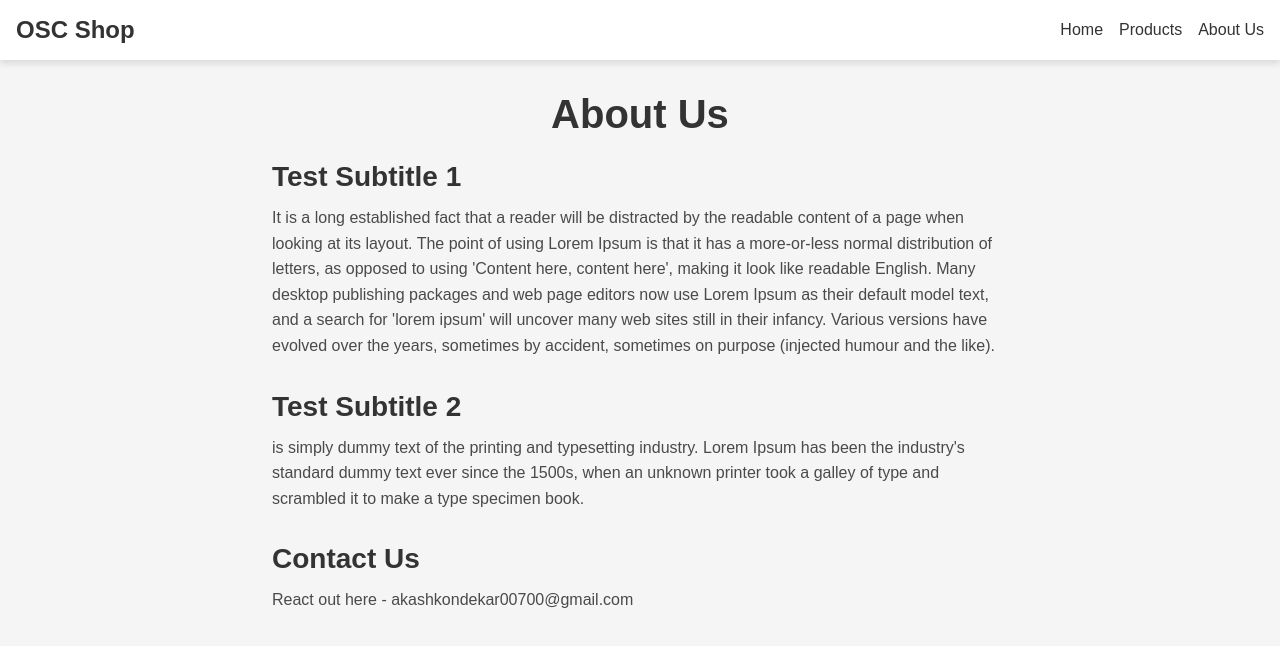
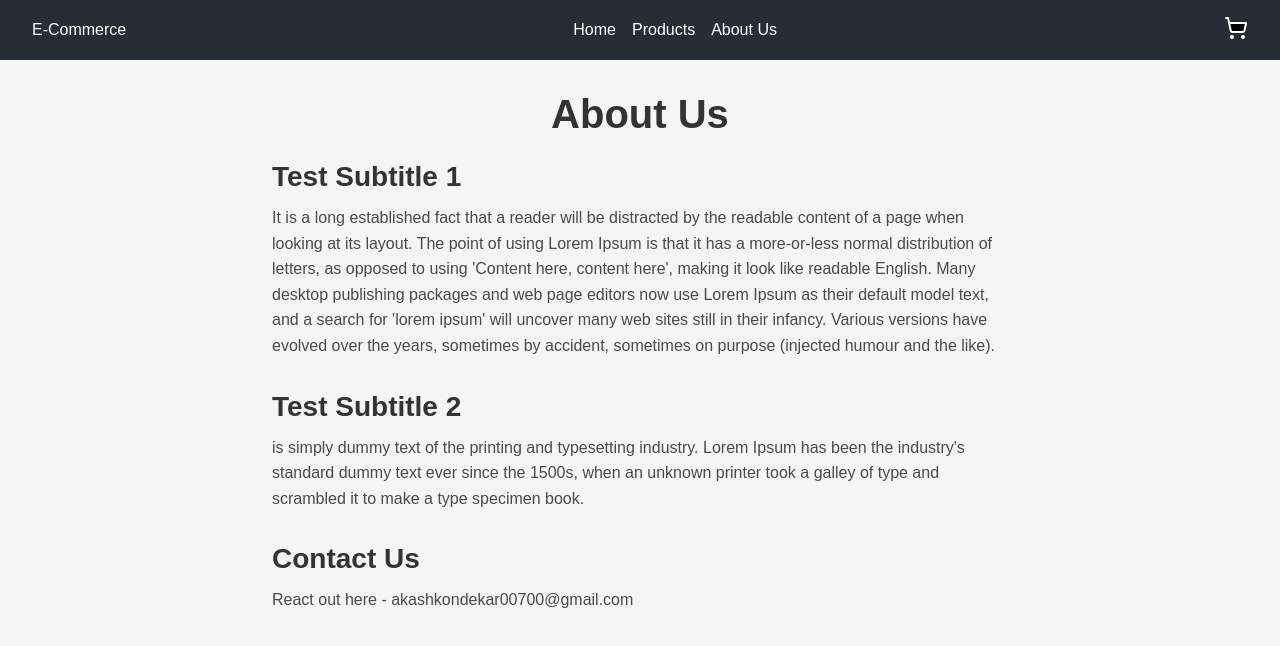
Before and after one commit to akashashokkondekar/e-commerce, a React (Vite) app in the folder e-commerce/react-based-e-commerce-website/: page /aboutus in a window 1280 px wide. Shown: the top 646 px of the page. Built offline with nearby package versions, Linux system fonts and the light colour scheme.

Commit message:
Fixed: 1) Updated App name. 2) Improved Navbar UI and Linked Minibasket component to it.

```diff
--- a/e-commerce/react-based-e-commerce-website/src/components/NavBar.tsx
+++ b/e-commerce/react-based-e-commerce-website/src/components/NavBar.tsx
@@ -1,15 +1,32 @@
+import React, { useState } from 'react';
 import { Link } from 'react-router-dom';
+import MiniBasket from './MiniBasket';
+import { ShoppingCart } from 'lucide-react';
 import styles from './../css/NavBar.module.css';
+import { useSelector } from 'react-redux';
+import { RootState } from '../app/store';
 
-const NavBar = () => (
-  <nav className={styles.navbar}>
-    <div className={styles.logo}>OSC Shop</div>
-    <div className={styles.links}>
-      <Link to="/">Home</Link>
-      <Link to="/products">Products</Link>
-      <Link to="/aboutus">About Us</Link>
-    </div>
-  </nav>
-);
+const NavBar = () => {
+  const [isBasketOpen, setBasketOpen] = useState(false);
+  const basketItems = useSelector((state: RootState) => state.basket.items);
+
+  return (
+    <nav className={styles.navbar}>
+      <div className={styles.logo}>
+        <Link to="/">E-Commerce</Link>
+      </div>
+      <ul className={styles.navLinks}>
+        <li><Link to="/">Home</Link></li>
+        <li><Link to="/products">Products</Link></li>
+        <li><Link to="/aboutus">About Us</Link></li>
+      </ul>
+      <div className={styles.basketIcon} onClick={() => setBasketOpen(!isBasketOpen)}>
+        <ShoppingCart size={24} fill={(basketItems.length === 0) ? "" : "white"}/>
+      </div>
+
+      {isBasketOpen && <MiniBasket />}
+    </nav>
+  );
+};
 
 export default NavBar;
--- a/e-commerce/react-based-e-commerce-website/src/css/NavBar.module.css
+++ b/e-commerce/react-based-e-commerce-website/src/css/NavBar.module.css
@@ -1,24 +1,43 @@
 .navbar {
-  background-color: white;
-  box-shadow: 0 4px 6px rgba(0, 0, 0, 0.1);
-  padding: 1rem;
   display: flex;
   justify-content: space-between;
   align-items: center;
+  padding: 1rem 2rem;
+  background-color: #282c34;
+  color: white;
+  position: relative;
 }
 
-.logo {
-  font-size: 1.5rem;
-  font-weight: bold;
+.navLinks {
+  display: flex;
+  gap: 1rem;
+  list-style: none;
 }
 
-.links a {
-  margin-left: 1rem;
+.navLinks a {
+  color: white;
   text-decoration: none;
-  color: #333;
-  transition: color 0.3s ease;
 }
 
-.links a:hover {
-  color: #007bff;
+.basketIcon {
+  cursor: pointer;
+  position: relative;
 }
+
+/* Position the MiniBasket dropdown */
+.basketIcon + div {
+  position: absolute;
+  top: 60px;
+  right: 20px;
+  background-color: white;
+  border: 1px solid #ddd;
+  box-shadow: 0 4px 8px rgba(0, 0, 0, 0.2);
+  padding: 1rem;
+  width: 300px;
+  z-index: 100;
+}
+
+.basketIconImg {
+  width: 40px;
+  height: auto;
+}
```
